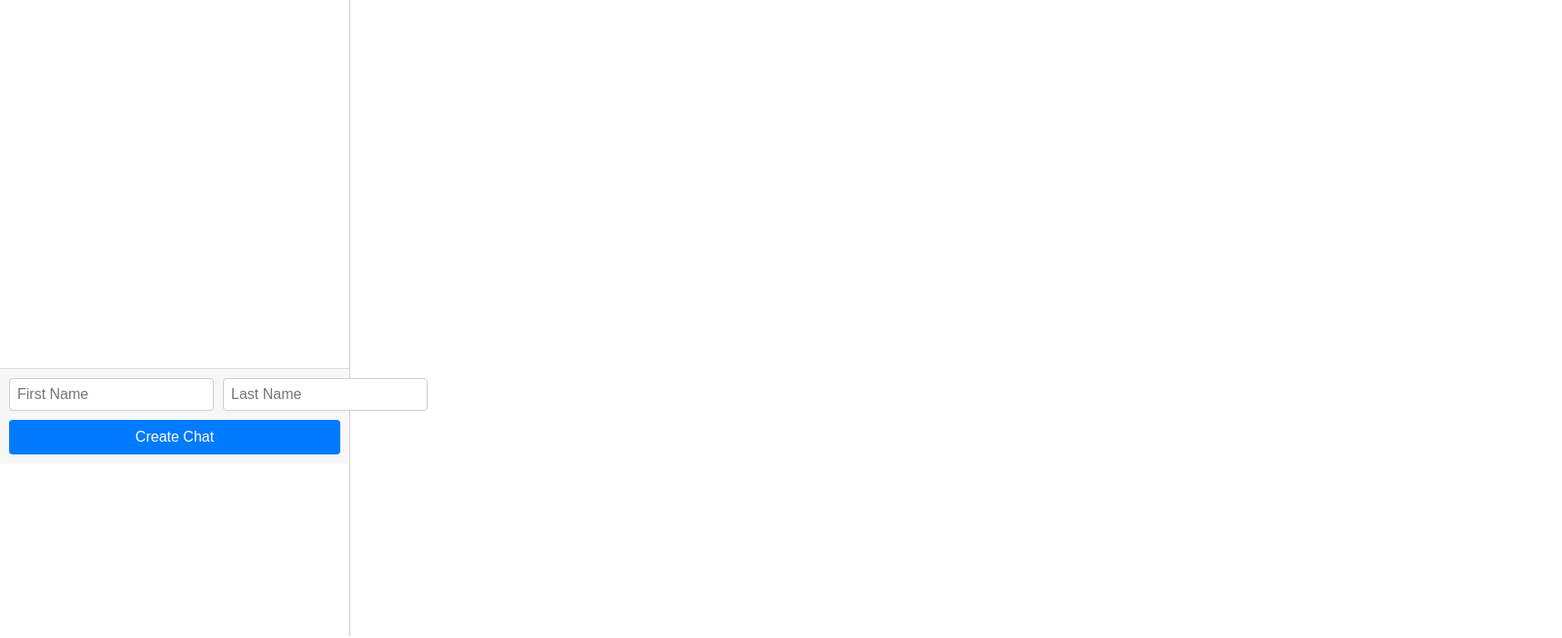
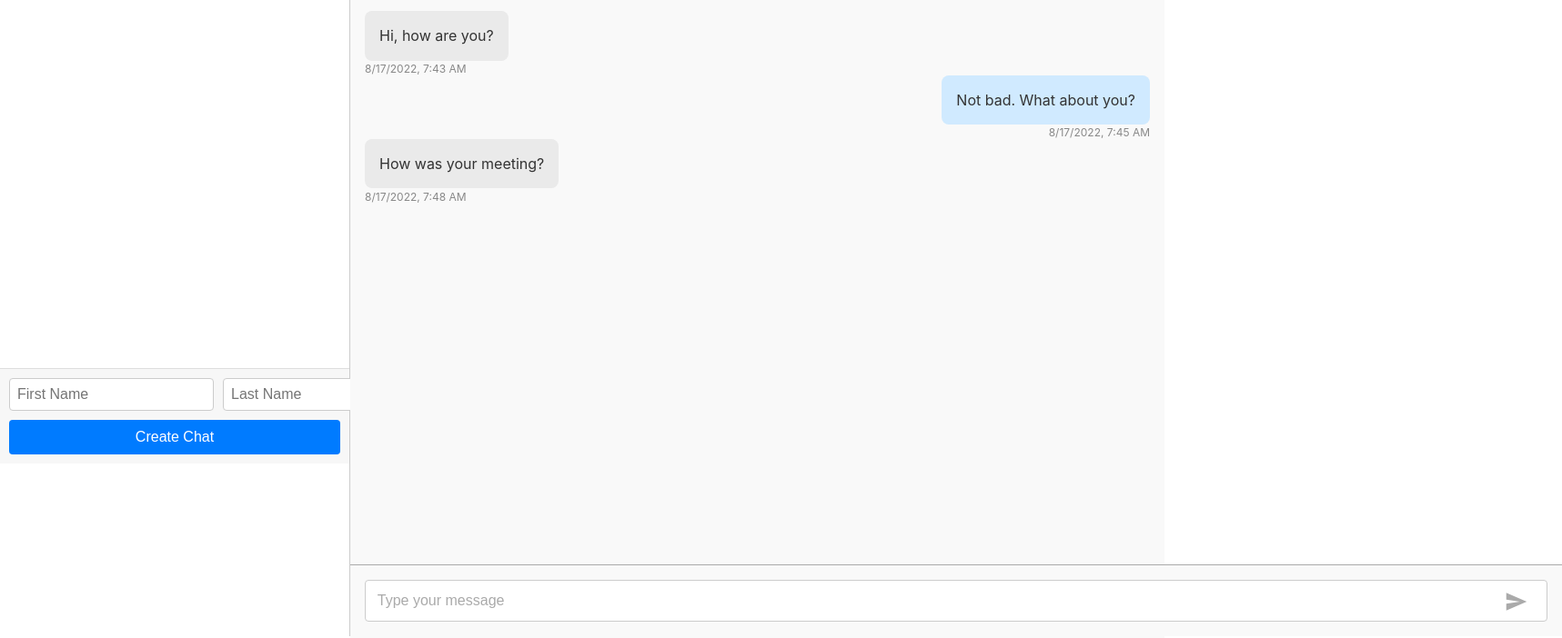
Before and after one commit to yuriivintoniak/chat-app, a React (Vite) app: page / in a window 1280 px wide. Shown: the part 100-802 px from the top of the page at 91% size, 1717 px wide, since content can reach past the window. Built offline with nearby package versions, Linux system fonts and the light colour scheme; no server answers.

Commit message:
feat: add UI for ChatWindow component

```diff
--- /dev/null
+++ b/src/components/ChatHeader/ChatHeader.css
@@ -0,0 +1,15 @@
+.container {
+  display: flex;
+  align-items: center;
+  justify-content: flex-start;
+  padding: 1rem;
+  background-color: #f9f9f9;
+  border-bottom: 1px solid #aaa;
+}
+
+.username {
+  font-weight: 500;
+  font-size: 1.3rem;
+  margin: 1rem 0;
+  padding-left: 1rem;
+}
--- /dev/null
+++ b/src/components/ChatHeader/ChatHeader.tsx
@@ -0,0 +1,11 @@
+import "./ChatHeader.css";
+
+function ChatHeader() {
+  return (
+    <div className="container">
+      <h3 className="username">Alice Freeman</h3>
+    </div>
+  );
+}
+
+export default ChatHeader;
--- /dev/null
+++ b/src/components/ChatWindow/ChatWindow.css
@@ -0,0 +1,7 @@
+.chat-window {
+  width: 70%;
+  height: 100%;
+  position: relative;
+  display: flex;
+  flex-direction: column;
+}
--- a/src/components/ChatWindow/ChatWindow.tsx
+++ b/src/components/ChatWindow/ChatWindow.tsx
@@ -1,7 +1,13 @@
+import ChatHeader from "../ChatHeader/ChatHeader";
+import MessageSection from "../MessageSection/MessageSection";
+import MessageForm from "../MessageForm/MessageForm"
+
 function ChatWindow() {
   return (
-    <div style={{ width: "70%", padding: "1rem" }}>
-      <h2>Chat Window</h2>
+    <div className="chat-window" style={{ width: "70%" }}>
+      <ChatHeader />
+      <MessageSection />
+      <MessageForm />
     </div>
   );
 };
--- /dev/null
+++ b/src/components/MessageForm/MessageForm.css
@@ -0,0 +1,52 @@
+.message-form-container {
+  width: 1300px;
+  padding: 1rem;
+  position: absolute;
+  bottom: 0px;
+  display: flex;
+  gap: 0.5rem;
+  align-items: center;
+  background-color: #f9f9f9;
+  border-top: 1px solid #aaa;
+}
+
+.message-form {
+  width: 100%;
+  display: flex;
+  position: relative;
+}
+
+.message-input {
+  flex-grow: 1;
+  padding: 0.8rem;
+  font-size: 1rem;
+  outline: none;
+  appearance: none;
+  border-radius: 0.25rem;
+  border: 1px solid #ccc;
+  transition: border-color 0.3s ease-in-out;
+}
+
+.message-input::placeholder {
+  color: #aaa;
+}
+
+.message-input:focus {
+  border-color: rgba(0, 26, 51);
+}
+
+.send-button {
+  color: #aaa;
+  border: none;
+  cursor: pointer;
+  font-size: 1.5rem;
+  position: absolute;
+  top: 50%;
+  right: 1rem;
+  margin-top: -0.75rem;
+  background-color: transparent;
+}
+
+.send-button:hover {
+  color: #989898;
+}
--- /dev/null
+++ b/src/components/MessageForm/MessageForm.tsx
@@ -0,0 +1,31 @@
+import { IoSendSharp } from "react-icons/io5";
+import { useState } from "react";
+import "./MessageForm.css";
+
+function MessageForm() {
+  const [message, setMessage] = useState("");
+
+  const handleInputChange = (e: React.ChangeEvent<HTMLInputElement>) => {
+    e.preventDefault();
+    setMessage(e.target.value);
+  };
+
+  return (
+    <div className="message-form-container">
+      <form className="message-form">
+        <input
+          type="text"
+          value={message}
+          onChange={handleInputChange}
+          placeholder="Type your message"
+          className="message-input"
+        />
+        <button type="submit" className="send-button">
+          <IoSendSharp />
+        </button>
+      </form>
+    </div>
+  );
+};
+
+export default MessageForm;
--- /dev/null
+++ b/src/components/MessageSection/MessageSection.css
@@ -0,0 +1,51 @@
+.message-section {
+  gap: 1rem;
+  padding: 1rem;
+  height: 100%;
+  overflow-y: auto;
+  display: flex;
+  flex-direction: column;
+  background-color: #f9f9f9;
+}
+
+.message {
+  max-width: 60%;
+  padding: 1rem;
+  font-size: 1rem;
+  line-height: 1.4;
+  position: relative;
+  border-radius: 8px;
+}
+
+.left {
+  margin-left: 0;
+  align-self: flex-start;
+  background-color: #eaeaea;
+}
+
+.right {
+  margin-right: 0;
+  align-self: flex-end;
+  background-color: #d0eaff;
+}
+
+.message-text {
+  margin: 0;
+  color: #333;
+}
+
+.message-time {
+  font-size: 0.75rem;
+  color: #888;
+  position: absolute;
+  bottom: -18px;
+  background-color: transparent;
+}
+
+.left .message-time {
+  left: 0;
+}
+
+.right .message-time {
+  right: 0;
+}
--- /dev/null
+++ b/src/components/MessageSection/MessageSection.tsx
@@ -0,0 +1,28 @@
+import "./MessageSection.css";
+
+interface Message {
+  text: string;
+  time: string;
+  type: "left" | "right";
+}
+
+function MessageSection() {
+  const messages: Message[] = [
+    { text: "Hi, how are you?", time: "8/17/2022, 7:43 AM", type: "left" },
+    { text: "Not bad. What about you?", time: "8/17/2022, 7:45 AM", type: "right" },
+    { text: "How was your meeting?", time: "8/17/2022, 7:48 AM", type: "left" },
+  ];
+
+  return (
+    <div className="message-section">
+      {messages.map((message, index) => (
+        <div key={index} className={`message ${message.type}`}>
+          <p className="message-text">{message.text}</p>
+          <span className={`message-time ${message.type}`}>{message.time}</span>
+        </div>
+      ))}
+    </div>
+  );
+};
+
+export default MessageSection;
```
